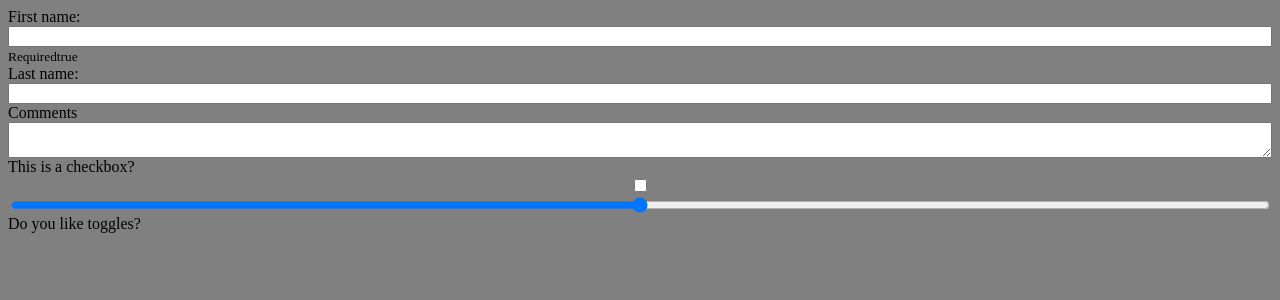
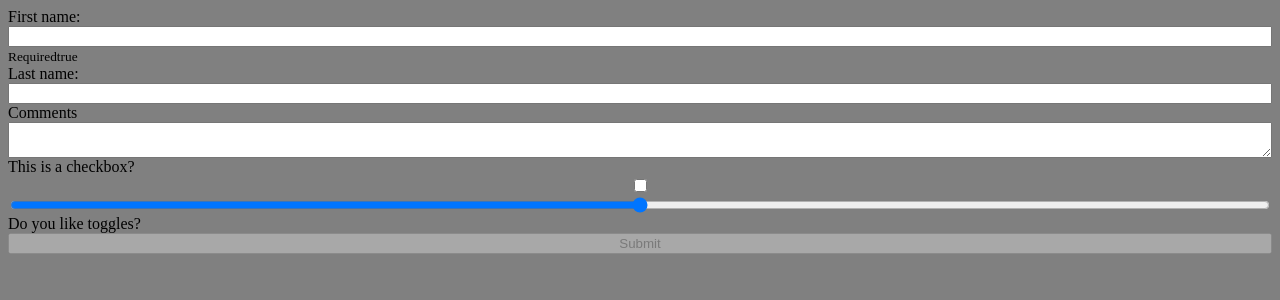
Before and after one commit to K0ST4S/Formality, an Angular app: page / in a window 1280 px wide. Shown: the top 300 px of the page. Built offline with nearby package versions, Linux system fonts and the light colour scheme.

Commit message:
Submit button

```diff
--- a/src/app/app.component.html
+++ b/src/app/app.component.html
@@ -4,5 +4,7 @@
   </nav>
 </header>
 <div class="padding">
-  <app-json-form [jsonFormData]="formData" my-form></app-json-form>
+  <app-json-form [jsonFormData]="formData" my-form>
+    <ng-container submit>Submit</ng-container>
+  </app-json-form>
 </div>
--- a/src/app/json-form/json-form.component.html
+++ b/src/app/json-form/json-form.component.html
@@ -39,5 +39,7 @@
       [validators]="control.validators"
     ></app-dynamic-validator>
   </ng-container>
-  <ng-content (click)="onSubmit()"></ng-content>
+  <button (click)="onSubmit()" [disabled]="formGroup.invalid">
+    <ng-content select="[submit]"></ng-content>
+  </button>
 </form>
```
